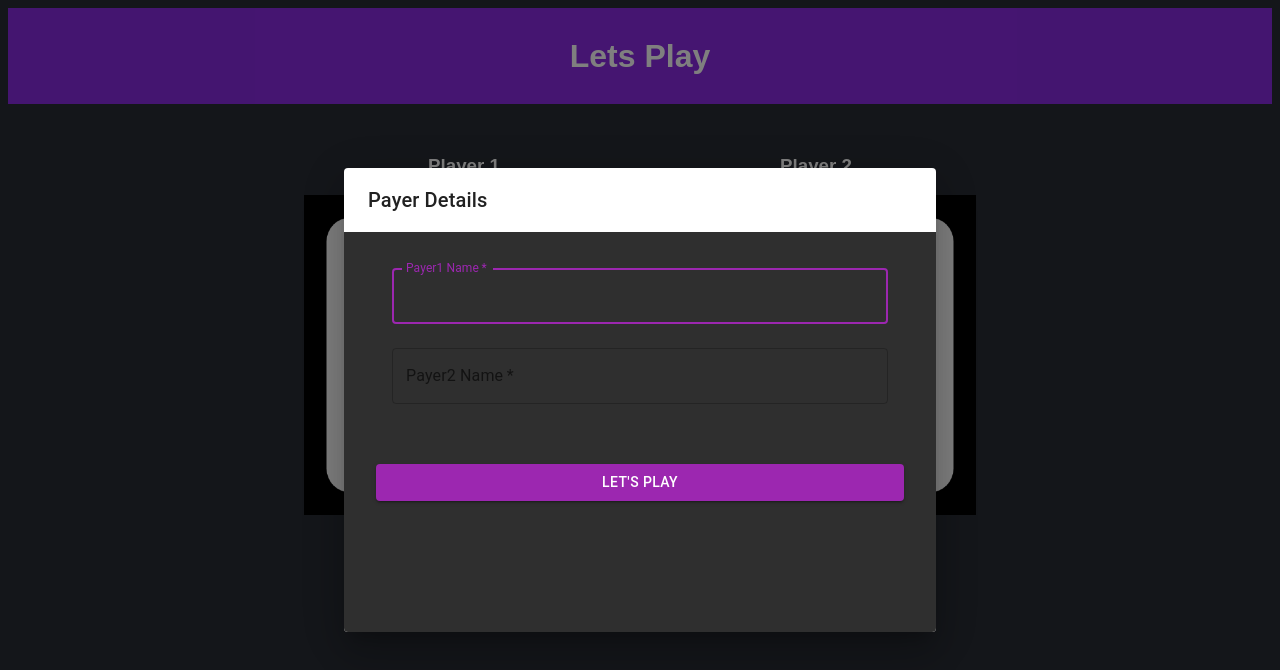
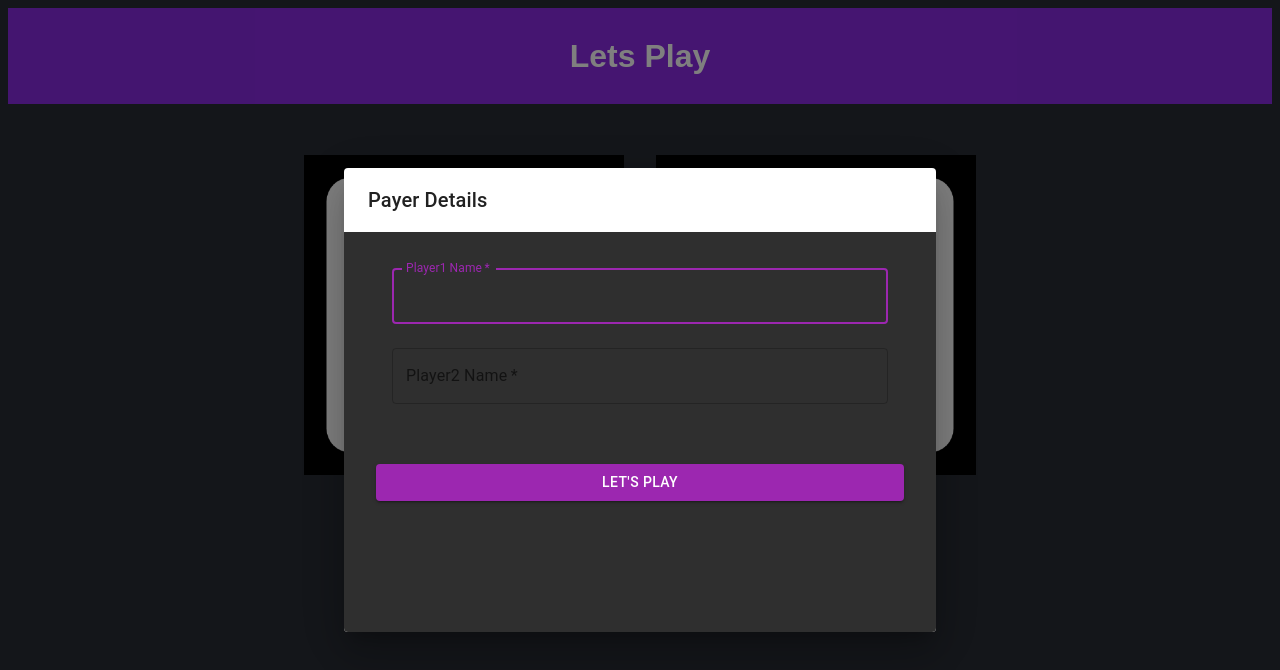
Before and after one commit to ajiths10/RolltheDice-Game, a React (Create React App) app: page / in a window 1280 px wide. Shown: the top 670 px of the page. Built offline with nearby package versions, Linux system fonts and the light colour scheme.

Commit message:
Values updating

```diff
--- a/src/App.js
+++ b/src/App.js
@@ -11,6 +11,7 @@ const App = () => {
   const [diceTwo, setDiceTwo] = useState(1);
   const [initialStart, setInitialStart] = useState(false);
   const [isLoading, setIsLoading] = useState(false);
+  const [formikValues, setFormikValues] = useState('')
 
   const randomNumber = () => {
     return Math.floor(Math.random() * 6) + 1;
@@ -27,6 +28,10 @@ const App = () => {
     }, 1000);
   };
 
+  const fieldFunction = (payload) => {
+    setFormikValues(payload)
+  }
+
   return (
     <div className="App">
       <Backdrop
@@ -36,7 +41,7 @@ const App = () => {
       >
         <CircularProgress color="inherit" />
       </Backdrop>
-      <FormComponent />
+      <FormComponent fieldFunction={fieldFunction}/>
       <div className="heading-conatiner">
         <h1>
           {!initialStart
@@ -50,8 +55,8 @@ const App = () => {
       </div>
       <div className="Dice-container">
         <>
-          <DiceComponent dice={diceOne} playerLabel="Player 1" />
-          <DiceComponent dice={diceTwo} playerLabel="Player 2" />
+          <DiceComponent dice={diceOne} playerLabel={formikValues.player1} key={1}/>
+          <DiceComponent dice={diceTwo} playerLabel={formikValues.player2} key={2}/>
         </>
       </div>
       <div>
--- a/src/Common/component/formComponent.js
+++ b/src/Common/component/formComponent.js
@@ -1,4 +1,4 @@
-import React, { useContext } from "react";
+import React, { useState } from "react";
 import Button from "@mui/material/Button";
 import TextField from "@mui/material/TextField";
 import Box from "@mui/material/Box";
@@ -20,25 +20,31 @@ const theme = createTheme({
   },
 });
 
-const FormComponent = () => {
+const FormComponent = ({ fieldFunction }) => {
+  const [isInitialRun, setInitialRun] = useState(true);
+
   const validationSchema = yup.object({
-    payer1: yup.string("Enter your email").min(2),
-    payer2: yup.string("Enter your email").min(2),
+    player1: yup.string("Enter your email").min(2).required("Name is required"),
+    player2: yup.string("Enter your email").min(2).required("Name is required"),
   });
 
   const formik = useFormik({
     initialValues: {
-      payer1: "",
-      payer2: "",
+      player1: "",
+      player2: "",
     },
     validationSchema: validationSchema,
-    onSubmit: (values) => {},
+    onSubmit: (values) => {
+        console.log(values);
+        fieldFunction(values);
+        setInitialRun(false);
+    },
   });
   const handleClose = () => {};
 
   return (
     <ThemeProvider theme={theme}>
-      <Dialog open={true} onClose={handleClose}>
+      <Dialog open={isInitialRun} onClose={handleClose}>
         <DialogTitle>Payer Details</DialogTitle>
 
         <Container
@@ -50,29 +56,29 @@ const FormComponent = () => {
               margin="normal"
               required
               fullWidth
-              id="payer1"
-              label="Payer1 Name"
-              name="payer1"
-              autoComplete="payer1"
+              id="player1"
+              label="Player1 Name"
+              name="player1"
+              autoComplete="player1"
               autoFocus
-              value={formik.values.payer1}
+              value={formik.values.player1}
               onChange={formik.handleChange}
-              error={formik.touched.payer1 && Boolean(formik.errors.payer1)}
-              helperText={formik.touched.payer1 && formik.errors.payer1}
+              error={formik.touched.player1 && Boolean(formik.errors.player1)}
+              helperText={formik.touched.player1 && formik.errors.player1}
             />
             <TextField
               margin="normal"
               required
               fullWidth
-              name="payer2"
-              label="Payer2 Name"
-              type="payer2"
-              id="payer2"
-              autoComplete="payer2"
-              value={formik.values.payer2}
+              name="player2"
+              label="Player2 Name"
+              type="player2"
+              id="player2"
+              autoComplete="player2"
+              value={formik.values.player2}
               onChange={formik.handleChange}
-              error={formik.touched.payer2 && Boolean(formik.errors.payer2)}
-              helperText={formik.touched.payer2 && formik.errors.payer2}
+              error={formik.touched.player2 && Boolean(formik.errors.player2)}
+              helperText={formik.touched.player2 && formik.errors.player2}
             />
           </DialogContent>
           <DialogActions>
@@ -81,6 +87,7 @@ const FormComponent = () => {
               fullWidth
               variant="contained"
               sx={{ mt: 3, mb: 2 }}
+              onClick={formik.handleSubmit}
             >
               Let's play
             </Button>
```
